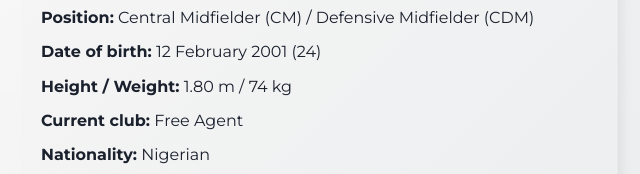
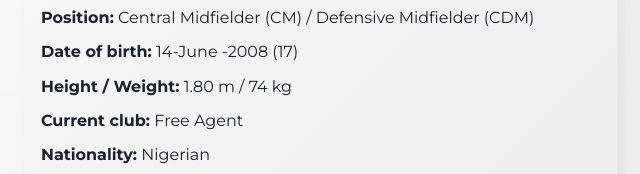
Before and after one commit to marshall294/riders-fc-players-profilel-page, a plain HTML site: page lawal/p2.html in a window 1280 px wide. Shown: the part 536-710 px from the top of the page, 584-1224 px from the left. Drawn offline with Linux system fonts and the light colour scheme.

Commit message:
Update p2.html

```diff
--- a/lawal/p2.html
+++ b/lawal/p2.html
@@ -302,7 +302,7 @@
     <div class="player-meta" style="flex:1 1 300px; min-width:260px;">
       <p><strong>Full name:</strong> Lawal Muhammad Omoniyi</p>
       <p><strong>Position:</strong> Central Midfielder (CM) / Defensive Midfielder (CDM)</p>
-      <p><strong>Date of birth:</strong> 12 February 2001 (24)</p>
+      <p><strong>Date of birth:</strong> 14-June -2008 (17)</p>
       <p><strong>Height / Weight:</strong> 1.80 m / 74 kg</p>
       <p><strong>Current club:</strong> Free Agent</p>
       <p><strong>Nationality:</strong> Nigerian</p>
```
